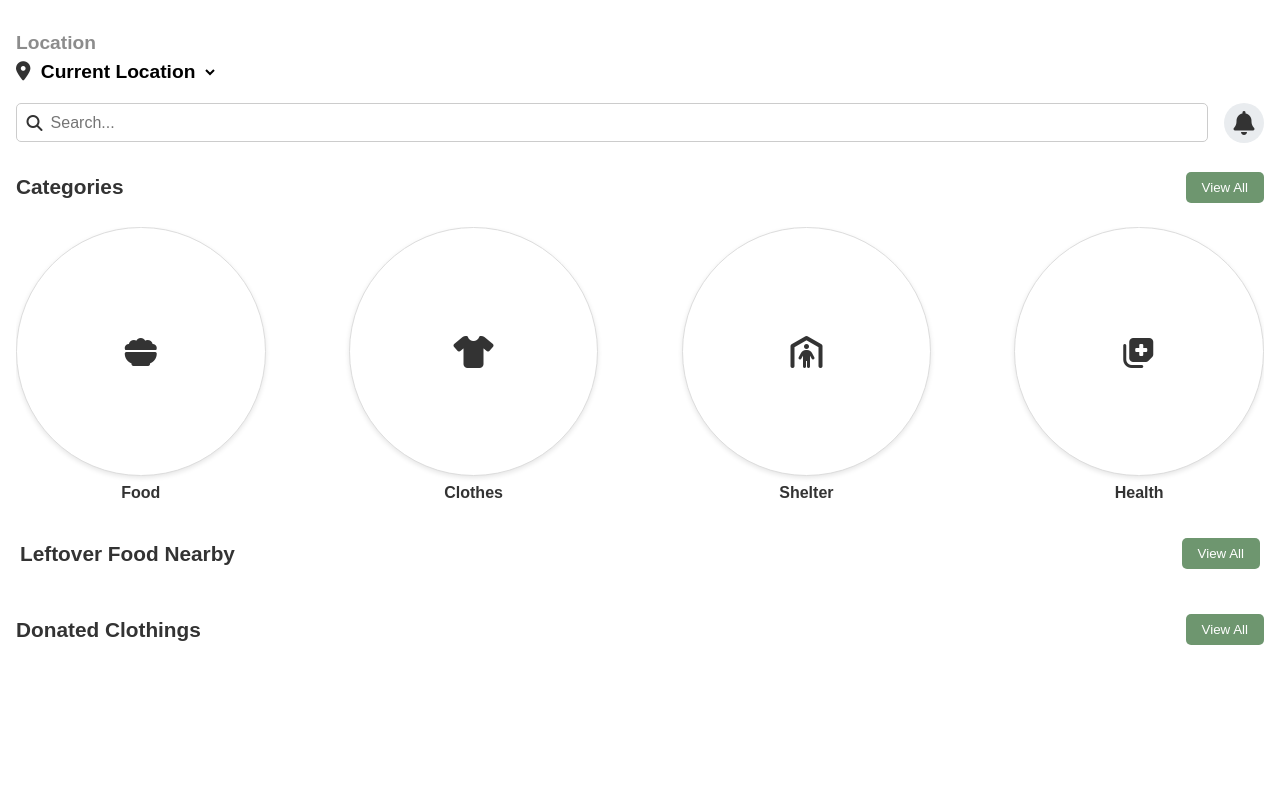
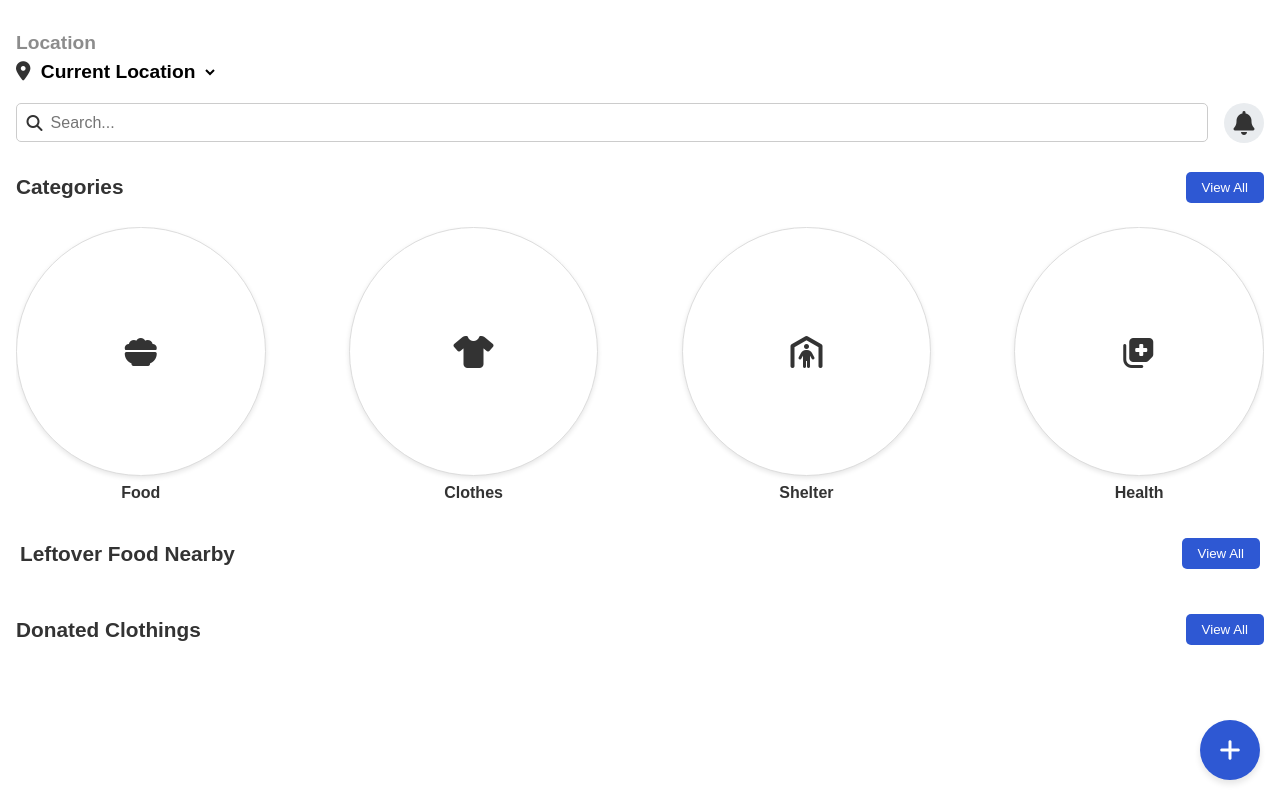
Before and after one commit to WiseAmos/WTH24-winner-product, a website: page static/home/home.html in a window 1280 px wide. Drawn offline with Linux system fonts and the light colour scheme; no server answers.

Commit message:
pulling changes

```diff
--- a/app.js
+++ b/app.js
@@ -11,7 +11,7 @@ const SECRET_KEY = 'your-secret-key';
 const app = express();
 
 app.use(express.static(path.join(__dirname, '/static')));
-app.use(express.static(path.join(__dirname, '/public')))
+app.use(express.static(path.join(__dirname, '/public')));
 
 
 app.get('/signup', (req,res) => {
@@ -53,6 +53,7 @@ app.get("/home", async(req, res) => {
 app.get("/foodDetails", async(req, res) => {
     res.sendFile(path.join(__dirname + "/static/Posting Form/index.html"));
 });
+
 app.get('/data', async (req, res) => {
   const dbRef = ref(getDatabase());
 
--- a/public/js/signup-volunteer.js
+++ b/public/js/signup-volunteer.js
@@ -50,6 +50,8 @@ document.querySelector("form").addEventListener("submit", async function (event)
         phone,
         password,
     });
+
+    window.location.href = "http://localhost:3000/volunteerHome"
 });
 
 // Utility function to convert file to base64
--- a/static/home/home.css
+++ b/static/home/home.css
@@ -119,7 +119,7 @@ body {
 
 .viewAll {
     padding: 0.5rem 1rem;
-    background-color: #6E966F;
+    background-color: #2e58d3;
     color: #fff;
     border: none;
     border-radius: 5px;
@@ -353,3 +353,30 @@ body {
     color: #ff4d4d;
     transform: scale(1.2); /* Add a subtle hover effect */
 }
+
+.floating-button {
+    position: fixed;
+    bottom: 20px; /* Distance from the bottom of the viewport */
+    right: 20px; /* Distance from the right of the viewport */
+    width: 60px;
+    height: 60px;
+    background-color: #2e58d3; /* Button color */
+    color: white;
+    border-radius: 50%;
+    display: flex;
+    align-items: center;
+    justify-content: center;
+    box-shadow: 0 4px 6px rgba(0, 0, 0, 0.1);
+    cursor: pointer;
+    transition: transform 0.2s, box-shadow 0.2s;
+    z-index: 1000; /* Ensure it stays above other elements */
+  }
+
+  .floating-button:hover {
+    transform: scale(1.1); /* Slightly enlarge on hover */
+    box-shadow: 0 6px 10px rgba(0, 0, 0, 0.15); /* Deeper shadow on hover */
+  }
+
+  .floating-button i {
+    font-size: 24px; /* Icon size */
+  }
--- a/static/home/home.html
+++ b/static/home/home.html
@@ -32,7 +32,7 @@
     <div class="categories">
         <div class="categoriesHeader">
             <p class="sectionHeader">Categories</p>
-            <button class="viewAll">View All</button>
+            <button class="viewAll" onclick="window.location.href='/announcement'">View All</button>
         </div>
         <div class="categoriesContent">
             <div class="categoryContainer">
@@ -64,7 +64,7 @@
     <div class="nearbyFoods">
         <div class="nearbyFoodsHeader">
             <p class="sectionHeader">Leftover Food Nearby</p>
-            <button class="viewAll">View All</button>
+            <button class="viewAll" onclick="window.location.href='/announcement'">View All</button>
         </div>
         <div class="foodCardsContainer">
             <!-- <div class="foodCard" onclick="window.location.href='/foodDetails'">
@@ -101,7 +101,7 @@
     <div class="donatedClothings">
         <div class="donatedClothingsHeader">
             <p class="sectionHeader">Donated Clothings</p>
-            <button class="viewAll">View All</button>
+            <button class="viewAll" onclick="window.location.href='/announcement'">View All</button>
         </div>
         <div class="donatedClothingsContent">
             <!-- <div class="clothingCardContainer">
@@ -138,6 +138,9 @@
             </div> -->
         </div>
     </div>
+    <div class="floating-button" onclick="window.location.href='/request/create'">
+        <i class="fas fa-plus"></i>
+    </div>
     <script src="https://kit.fontawesome.com/229dff7a33.js" crossorigin="anonymous"></script>
     <script src="../home/home.js"></script>
 </body>
--- a/static/home/home.js
+++ b/static/home/home.js
@@ -133,7 +133,15 @@ document.addEventListener("DOMContentLoaded", () => {
 
                 // Add click event to navigate to the /clothingDetails page and store the clicked data
                 clothingCard.addEventListener('click', () => {
-                    sessionStorage.setItem('clickedClothingItem', JSON.stringify(item));
+                    // Clear previously clicked food items before storing the new data
+                    sessionStorage.removeItem('previouslyClicked');
+
+                    // Store the clicked food item data in sessionStorage under "previouslyClicked"
+                    let previouslyClicked = [];
+                    previouslyClicked.push(item); // Add the clicked food item to the array
+                    console.log(item);
+                    sessionStorage.setItem('previouslyClicked', JSON.stringify(previouslyClicked)); // Save it back to sessionStorage
+
                     window.location.href = '/foodDetails';
                 });
 
```
Also changed, not shown: static/volunteerHome/volunteerHome.html (+1 -1 lines), static/volunteerHome/volunteerHome.js (+28 -2 lines).
